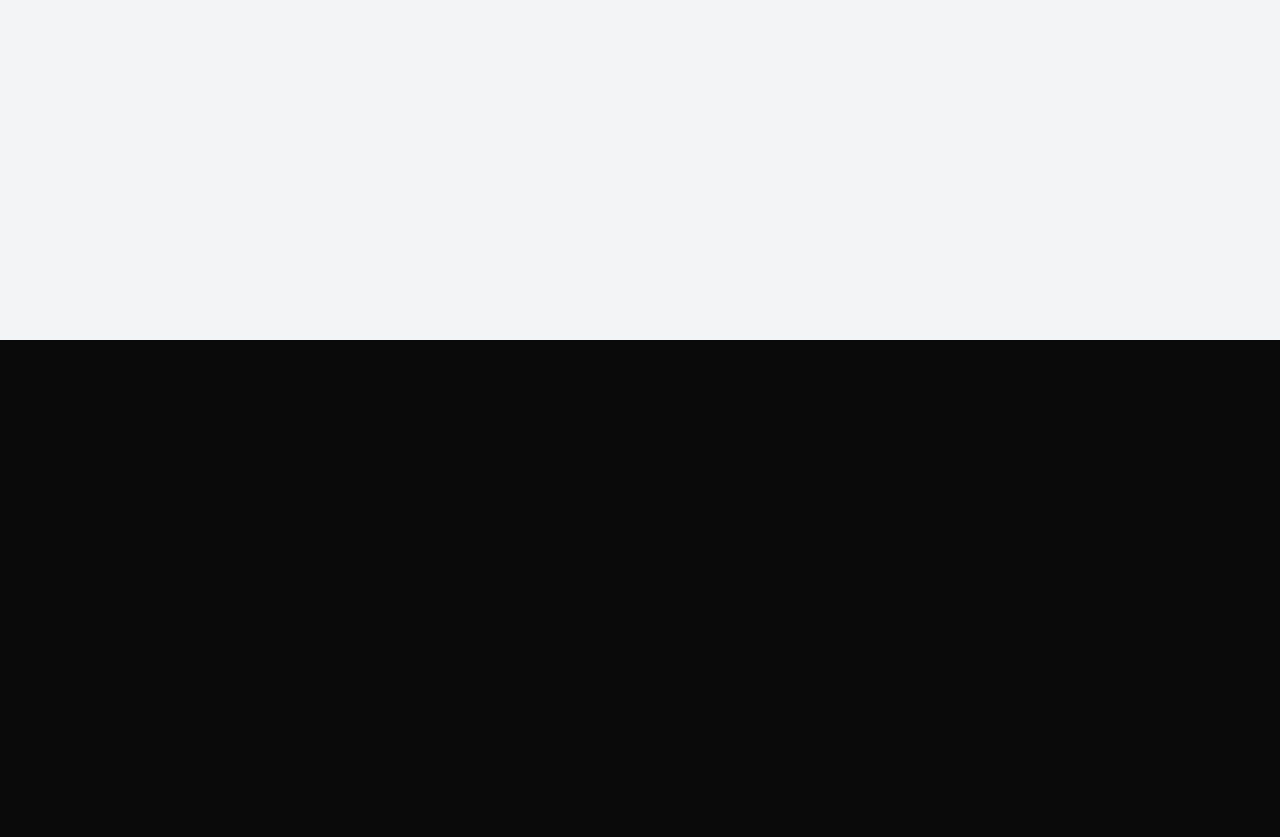
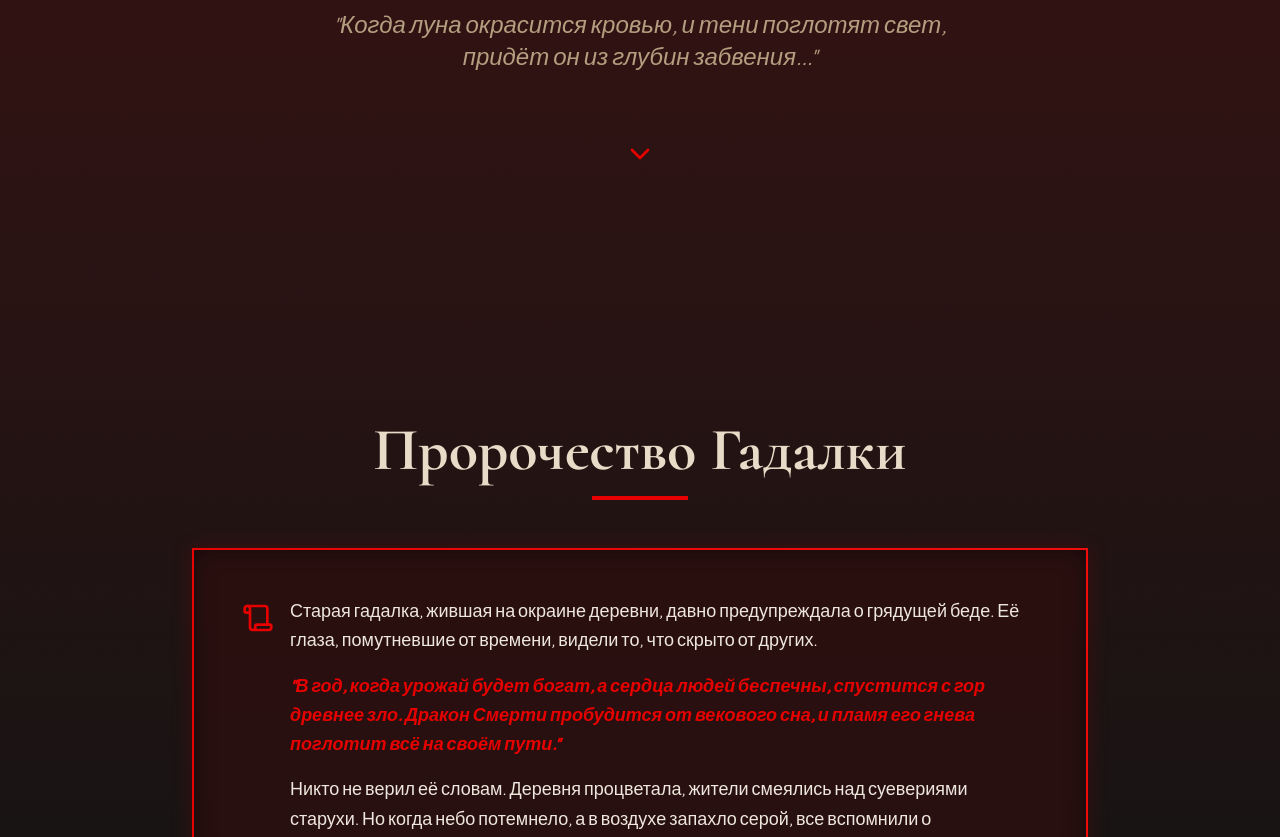
Before and after one commit to pr-poehali-dev/death-dragon-horror-1, a React (Vite) app: page / in a window 1280 px wide. Shown: the part 460-1297 px from the top of the page. Before the commit the page ends 800 px from the top, so only its background shows below. Built offline with nearby package versions, Linux system fonts and the light colour scheme.

Commit message:
Добавить яркие цвета в дизайн

```diff
--- a/src/index.css
+++ b/src/index.css
@@ -6,33 +6,33 @@
 
 @layer base {
   :root {
-    --background: 0 0% 4%;
-    --foreground: 36 20% 65%;
+    --background: 0 0% 8%;
+    --foreground: 36 40% 85%;
 
-    --card: 0 50% 8%;
-    --card-foreground: 36 20% 75%;
+    --card: 0 50% 12%;
+    --card-foreground: 36 35% 90%;
 
-    --popover: 0 40% 6%;
-    --popover-foreground: 36 20% 75%;
+    --popover: 0 45% 10%;
+    --popover-foreground: 36 35% 90%;
 
-    --primary: 0 100% 27%;
-    --primary-foreground: 36 30% 85%;
+    --primary: 0 100% 45%;
+    --primary-foreground: 36 50% 95%;
 
-    --secondary: 0 60% 15%;
-    --secondary-foreground: 36 20% 75%;
+    --secondary: 15 85% 35%;
+    --secondary-foreground: 36 40% 95%;
 
-    --muted: 0 20% 12%;
-    --muted-foreground: 36 15% 50%;
+    --muted: 0 30% 20%;
+    --muted-foreground: 36 25% 60%;
 
-    --accent: 0 80% 20%;
-    --accent-foreground: 36 25% 80%;
+    --accent: 0 90% 50%;
+    --accent-foreground: 36 45% 95%;
 
     --destructive: 0 84.2% 60.2%;
-    --destructive-foreground: 36 30% 90%;
+    --destructive-foreground: 36 40% 95%;
 
-    --border: 0 30% 18%;
-    --input: 0 30% 18%;
-    --ring: 0 100% 27%;
+    --border: 0 50% 25%;
+    --input: 0 50% 25%;
+    --ring: 0 100% 50%;
 
     --radius: 0.3rem;
   }
--- a/src/pages/Index.tsx
+++ b/src/pages/Index.tsx
@@ -1,11 +1,169 @@
-// Update this page (the content is just a fallback if you fail to update the page)
+import { Card } from "@/components/ui/card";
+import Icon from "@/components/ui/icon";
 
 const Index = () => {
+  const artifacts = [
+    {
+      id: 1,
+      name: "Кровавый Амулет",
+      description: "Древний талисман, найденный у входа в пещеру дракона",
+      icon: "Flame",
+    },
+    {
+      id: 2,
+      name: "Чёрная Чешуя",
+      description: "Фрагмент дракона, обугленный адским пламенем",
+      icon: "Shield",
+    },
+    {
+      id: 3,
+      name: "Книга Пророчеств",
+      description: "Древняя рукопись с предсказаниями гадалки",
+      icon: "BookOpen",
+    },
+  ];
+
   return (
-    <div className="min-h-screen flex items-center justify-center bg-gray-100">
-      <div className="text-center">
-        <h1 className="text-4xl font-bold mb-4 color-black text-black">Добро пожаловать!</h1>
-        <p className="text-xl text-gray-600">тут будет отображаться ваш проект</p>
+    <div className="min-h-screen bg-background film-grain">
+      <div className="absolute inset-0 bg-gradient-to-b from-primary/20 via-background to-background pointer-events-none" />
+
+      <div className="relative z-10">
+        <section className="min-h-screen flex items-center justify-center px-4 py-20">
+          <div className="max-w-4xl text-center space-y-8 fade-in-up">
+            <div className="inline-block p-4 candle-flicker">
+              <Icon name="Flame" size={64} className="text-primary animate-pulse-glow" />
+            </div>
+
+            <h1 className="font-cormorant text-6xl md:text-8xl font-bold text-foreground tracking-wider">
+              ДРАКОН СМЕРТИ
+            </h1>
+
+            <div className="w-32 h-1 mx-auto bg-gradient-to-r from-transparent via-primary to-transparent" />
+
+            <p className="font-alegreya text-xl md:text-2xl text-muted-foreground italic max-w-2xl mx-auto leading-relaxed">
+              "Когда луна окрасится кровью, и тени поглотят свет,
+              придёт он из глубин забвения..."
+            </p>
+
+            <div className="pt-8">
+              <Icon name="ChevronDown" size={32} className="text-primary animate-float mx-auto" />
+            </div>
+          </div>
+        </section>
+
+        <section className="px-4 py-20">
+          <div className="max-w-4xl mx-auto space-y-12">
+            <div className="text-center space-y-4">
+              <h2 className="font-cormorant text-5xl md:text-6xl font-bold text-foreground">
+                Пророчество Гадалки
+              </h2>
+              <div className="w-24 h-1 mx-auto bg-primary" />
+            </div>
+
+            <Card className="vintage-border bg-card/80 backdrop-blur-sm p-8 md:p-12 space-y-6">
+              <div className="flex items-start gap-4">
+                <Icon name="Scroll" size={32} className="text-primary flex-shrink-0 mt-1" />
+                <div className="space-y-4 text-card-foreground font-alegreya text-lg leading-relaxed">
+                  <p>
+                    Старая гадалка, жившая на окраине деревни, давно предупреждала о грядущей беде.
+                    Её глаза, помутневшие от времени, видели то, что скрыто от других.
+                  </p>
+                  <p className="italic text-primary font-semibold">
+                    "В год, когда урожай будет богат, а сердца людей беспечны,
+                    спустится с гор древнее зло. Дракон Смерти пробудится от векового сна,
+                    и пламя его гнева поглотит всё на своём пути."
+                  </p>
+                  <p>
+                    Никто не верил её словам. Деревня процветала, жители смеялись над
+                    суевериями старухи. Но когда небо потемнело, а в воздухе запахло серой,
+                    все вспомнили о пророчестве...
+                  </p>
+                </div>
+              </div>
+            </Card>
+
+            <div className="grid md:grid-cols-2 gap-8">
+              <Card className="vintage-border bg-card/80 backdrop-blur-sm p-8 space-y-4">
+                <Icon name="Eye" size={40} className="text-accent" />
+                <h3 className="font-cormorant text-3xl font-bold text-card-foreground">
+                  Первые Знаки
+                </h3>
+                <p className="text-muted-foreground font-alegreya leading-relaxed">
+                  Птицы перестали петь. Скот беспокойно метался в загонах.
+                  По ночам слышался далёкий рёв, от которого стыла кровь в жилах.
+                </p>
+              </Card>
+
+              <Card className="vintage-border bg-card/80 backdrop-blur-sm p-8 space-y-4">
+                <Icon name="Skull" size={40} className="text-destructive" />
+                <h3 className="font-cormorant text-3xl font-bold text-card-foreground">
+                  Ночь Пробуждения
+                </h3>
+                <p className="text-muted-foreground font-alegreya leading-relaxed">
+                  Полная луна скрылась за тучами. Земля содрогнулась.
+                  Из древней пещеры вырвался столб чёрного дыма и адского пламени.
+                </p>
+              </Card>
+            </div>
+          </div>
+        </section>
+
+        <section className="px-4 py-20">
+          <div className="max-w-6xl mx-auto space-y-12">
+            <div className="text-center space-y-4">
+              <h2 className="font-cormorant text-5xl md:text-6xl font-bold text-foreground">
+                Проклятые Артефакты
+              </h2>
+              <div className="w-24 h-1 mx-auto bg-primary" />
+              <p className="font-alegreya text-xl text-muted-foreground max-w-2xl mx-auto">
+                Свидетельства ужаса, собранные теми, кто осмелился приблизиться к логову зверя
+              </p>
+            </div>
+
+            <div className="grid md:grid-cols-3 gap-8">
+              {artifacts.map((artifact, index) => (
+                <Card
+                  key={artifact.id}
+                  className="vintage-border bg-card/80 backdrop-blur-sm p-8 space-y-6 hover:scale-105 transition-transform duration-300"
+                  style={{ animationDelay: `${index * 200}ms` }}
+                >
+                  <div className="flex justify-center">
+                    <div className="p-4 bg-primary/20 rounded-full candle-flicker">
+                      <Icon name={artifact.icon as any} size={48} className="text-primary" />
+                    </div>
+                  </div>
+
+                  <div className="text-center space-y-3">
+                    <h3 className="font-cormorant text-2xl font-bold text-card-foreground">
+                      {artifact.name}
+                    </h3>
+                    <p className="text-muted-foreground font-alegreya leading-relaxed">
+                      {artifact.description}
+                    </p>
+                  </div>
+                </Card>
+              ))}
+            </div>
+          </div>
+        </section>
+
+        <section className="px-4 py-20 pb-32">
+          <div className="max-w-4xl mx-auto text-center space-y-8">
+            <div className="inline-block p-4 candle-flicker">
+              <Icon name="AlertTriangle" size={48} className="text-destructive" />
+            </div>
+
+            <p className="font-cormorant text-3xl md:text-4xl font-bold text-foreground italic">
+              "Пророчество сбылось. Дракон пришёл. <br />Выживет ли кто-нибудь, чтобы рассказать эту историю?"
+            </p>
+
+            <div className="pt-8 opacity-50">
+              <p className="font-alegreya text-sm text-muted-foreground">
+                Конец... или только начало?
+              </p>
+            </div>
+          </div>
+        </section>
       </div>
     </div>
   );
--- a/tailwind.config.ts
+++ b/tailwind.config.ts
@@ -68,6 +68,10 @@ export default {
 				md: 'calc(var(--radius) - 2px)',
 				sm: 'calc(var(--radius) - 4px)'
 			},
+			fontFamily: {
+				cormorant: ['Cormorant', 'serif'],
+				alegreya: ['Alegreya Sans', 'sans-serif'],
+			},
 			keyframes: {
 				'accordion-down': {
 					from: {
@@ -84,11 +88,21 @@ export default {
 					to: {
 						height: '0'
 					}
+				},
+				'pulse-glow': {
+					'0%, 100%': { opacity: '0.6', filter: 'brightness(1)' },
+					'50%': { opacity: '1', filter: 'brightness(1.3)' }
+				},
+				'float': {
+					'0%, 100%': { transform: 'translateY(0px)' },
+					'50%': { transform: 'translateY(-10px)' }
 				}
 			},
 			animation: {
 				'accordion-down': 'accordion-down 0.2s ease-out',
-				'accordion-up': 'accordion-up 0.2s ease-out'
+				'accordion-up': 'accordion-up 0.2s ease-out',
+				'pulse-glow': 'pulse-glow 2s ease-in-out infinite',
+				'float': 'float 3s ease-in-out infinite'
 			}
 		}
 	},
```
